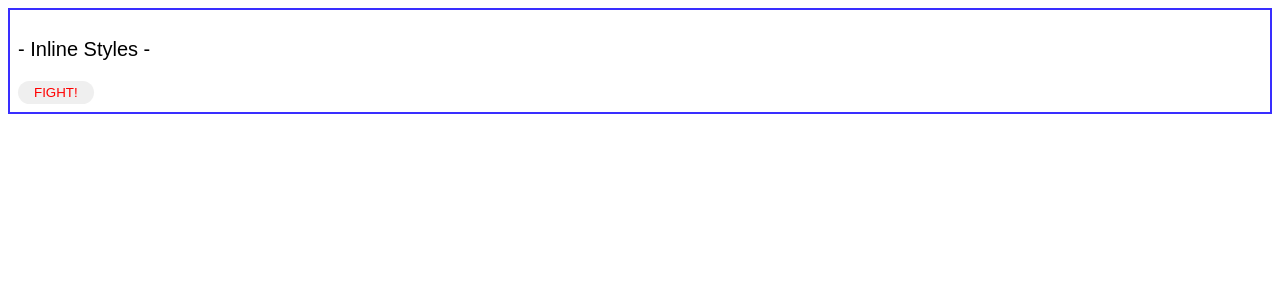
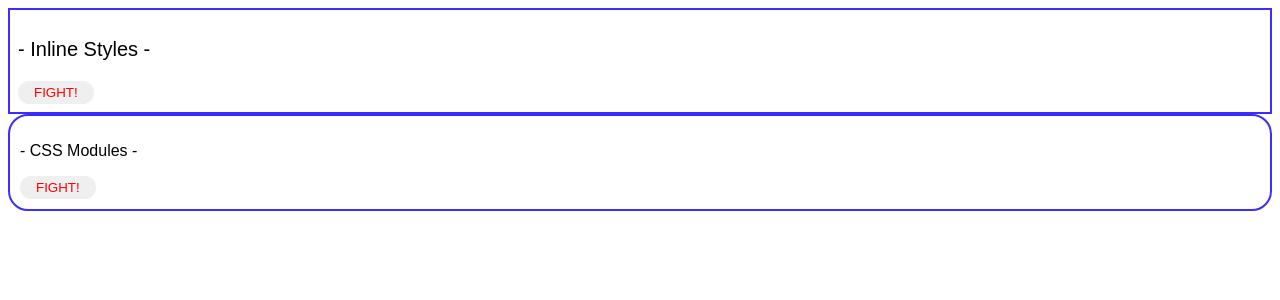
Before and after one commit to koyamal/CSBox-React, a React (Create React App) app: page / in a window 1280 px wide. Shown: the top 300 px of the page. Built offline with nearby package versions, Linux system fonts and the light colour scheme.

Commit message:
Add styles with Css modules

```diff
--- a/package.json
+++ b/package.json
@@ -9,6 +9,7 @@
   "main": "src/index.js",
   "dependencies": {
     "loader-utils": "3.2.1",
+    "node-sass": "8.0.0",
     "react": "17.0.2",
     "react-dom": "17.0.2",
     "react-scripts": "5.0.1"
--- a/src/App.jsx
+++ b/src/App.jsx
@@ -1,11 +1,13 @@
 import React from "react";
 import { InlineStyle } from "./components/InlineStyle";
+import { CssModules } from "./components/CssModules";
 import "./styles.css";
 
 export const App = () => {
   return (
     <div>
       <InlineStyle />
+      <CssModules />
     </div>
   );
 };
--- /dev/null
+++ b/src/components/CssModules.jsx
@@ -0,0 +1,10 @@
+import classes from "./CssModules.module.scss";
+
+export const CssModules = () => {
+  return (
+    <div className={classes.container}>
+      <p>- CSS Modules -</p>
+      <button className={classes.button}>FIGHT!</button>
+    </div>
+  );
+};
--- /dev/null
+++ b/src/components/CssModules.module.scss
@@ -0,0 +1,9 @@
+.container {
+  border: solid 2px #392eff;
+  border-radius: 20px;
+  padding: 10px;
+}
+
+.button{
+  color: red
+}
```
